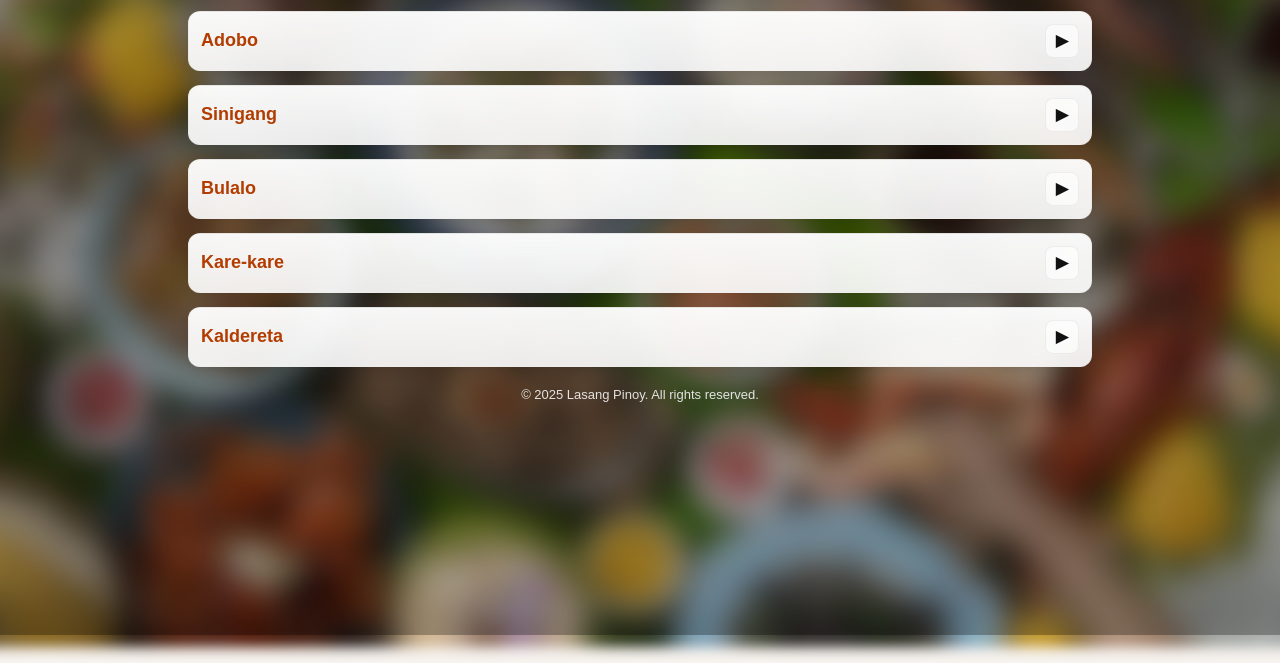
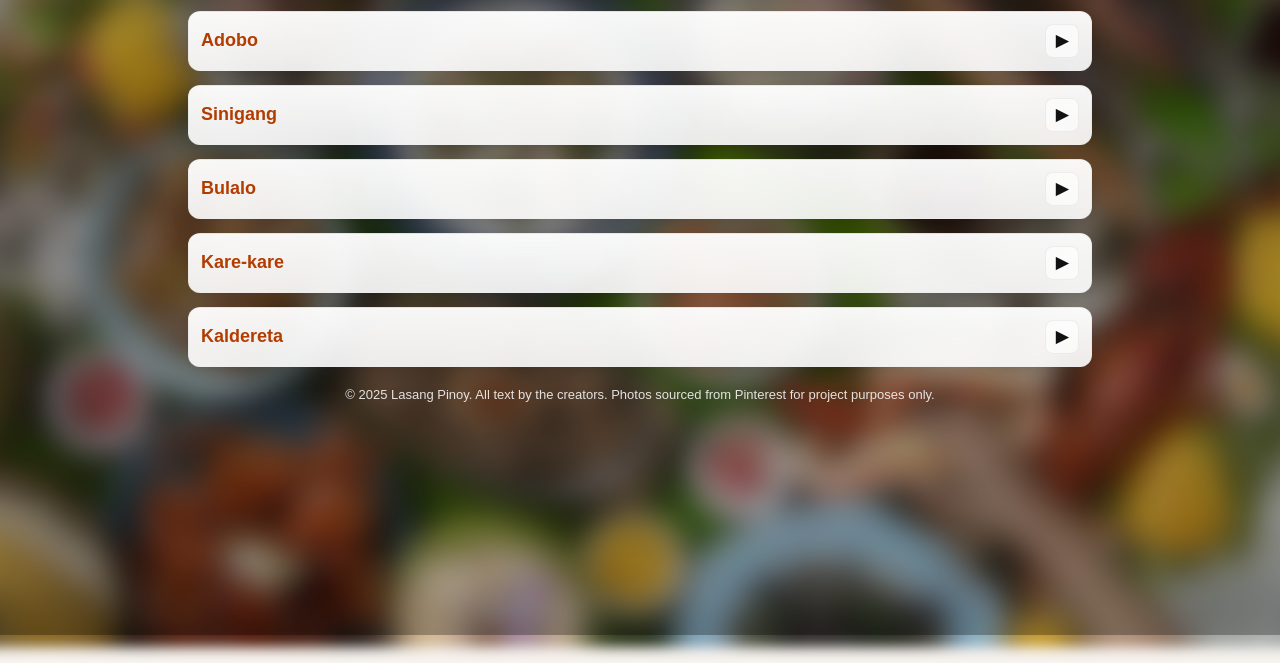
Before and after one commit to keycee665-glitch/Hahay, a plain HTML site: page index.html in a window 1280 px wide. Shown: the part 165-828 px from the top of the page. Drawn offline with Linux system fonts and the light colour scheme.

Commit message:
Update index.html

```diff
--- a/index.html
+++ b/index.html
@@ -360,7 +360,7 @@
     </main>
 
     <footer>
-      <p style="color:rgba(255,255,255,0.85)">© 2025 Lasang Pinoy. All rights reserved.</p>
+      <p style="color:rgba(255,255,255,0.85)">© 2025 Lasang Pinoy. All text by the creators. Photos sourced from Pinterest for project purposes only.</p>
     </footer>
   </div>
 
```
